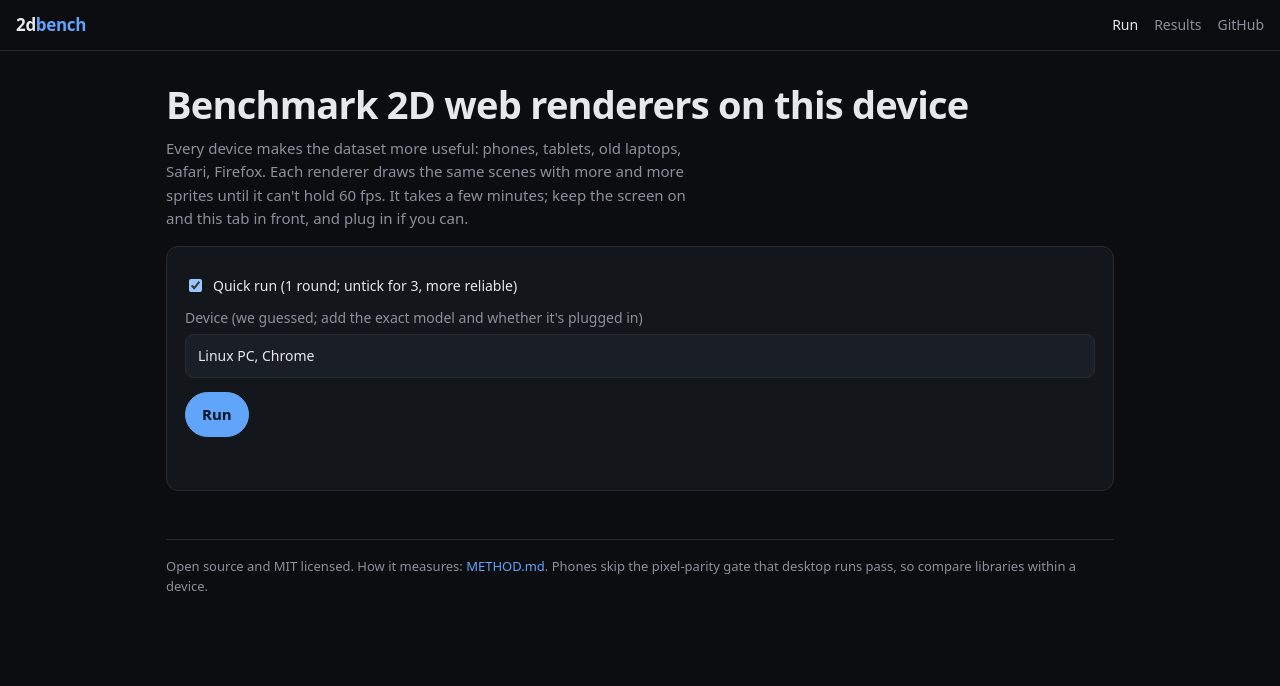
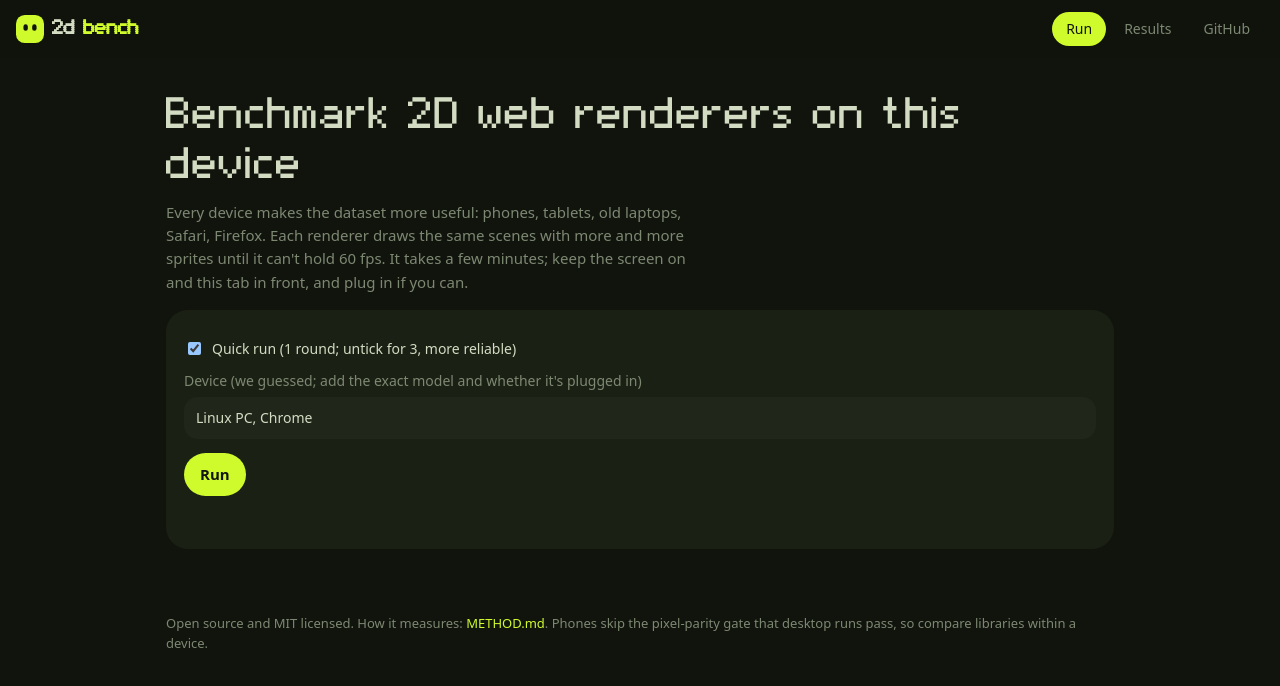
Before and after one commit to debuffjp/2dbench, a website built with Vite: page mobile.html in a window 1280 px wide. Built offline with nearby package versions, Linux system fonts and the light colour scheme.

Commit message:
Site: debuff's squish look
Ink ground, soft round panels without outlines, pill nav and buttons with a
squash on press (off with reduced motion), lime for primary only, coloured
section dots, debuff sans headings and buff in the header. Chart panels match
on the site; README charts keep their own background.

```diff
--- a/src/site.css
+++ b/src/site.css
@@ -1,17 +1,20 @@
-/* 2dbench pages (mobile.html, results.html). Neutral on purpose: no contestant's brand colours. */
+/* 2dbench pages (mobile.html, results.html), in debuff's "squish" look: flat ink ground, soft round panels with
+   no outlines, pill buttons, lime only for primary/on, coloured dots for sections, debuff sans for headings. */
 :root {
   color-scheme: dark;
-  --bg: #0b0d10;
-  --panel: #13161b;
-  --panel-2: #1a1e25;
-  --line: #262a33;
-  --fg: #e6e8ec;
-  --dim: #8b909a;
-  --accent: #60a5fa;
-  --accent-ink: #06121f;
-  --good: #4ade80;
-  --radius: 12px;
+  --bg: #11140d;
+  --panel: #1b2014;
+  --panel-2: #20261a;
+  --panel-3: #2a3320;
+  --line: #11140d;
+  --fg: #d3dcc2;
+  --dim: #7d8872;
+  --accent: #cffb2d;
+  --accent-ink: #11140d;
+  --good: #cffb2d;
+  --radius: 22px;
 }
+@font-face { font-family: "debuff sans"; src: url("/debuff-sans.ttf") format("truetype"); font-display: swap; }
 * { box-sizing: border-box; }
 body {
   margin: 0;
@@ -86,3 +89,30 @@ td.num { font-variant-numeric: tabular-nums; }
 
 footer { color: var(--dim); font-size: 13px; border-top: 1px solid var(--line); margin-top: 48px; padding-top: 16px; }
 td:first-child, th:first-child { min-width: 150px; }
+
+/* ---- squish ---- */
+.top { border: 0; background: color-mix(in srgb, var(--bg) 93%, transparent); }
+.brand { font-family: "debuff sans", ui-sans-serif; font-size: 20px; display: flex; align-items: center; gap: 8px; }
+.brand::before { content: ""; width: 28px; height: 28px; background: url("/buff.svg") center / contain no-repeat; }
+.top nav { gap: 4px; }
+.top nav a { padding: 6px 14px; border-radius: 999px; }
+.top nav a[aria-current="page"] { background: var(--accent); color: var(--accent-ink); }
+.hero h1, h2, h3 { font-family: "debuff sans", ui-sans-serif; letter-spacing: 0; font-weight: 400; }
+.hero h1 { font-size: clamp(28px, 5vw, 44px); }
+h2::before { content: ""; display: inline-block; width: 12px; height: 12px; border-radius: 50%; background: #38bdf8; margin-right: 10px; vertical-align: 2px; }
+h3::before { content: ""; display: inline-block; width: 9px; height: 9px; border-radius: 50%; background: #a78bfa; margin-right: 8px; vertical-align: 2px; }
+.card { border: 0; }
+.card.callout { background: var(--panel-2); position: relative; padding-left: 40px; }
+.card.callout::before { content: ""; position: absolute; left: 18px; top: 24px; width: 10px; height: 10px; border-radius: 50%; background: #f472b6; }
+button { border: 0; background: var(--panel-3); transition: transform 0.14s cubic-bezier(0.3, 1.6, 0.5, 1); }
+button:active:not(:disabled) { transform: scale(1.08, 0.86); }
+input[type="text"] { border: 0; border-radius: 14px; }
+.progress { height: 10px; }
+.progress div { border-radius: 999px; }
+table { border-radius: 18px; overflow: hidden; background: var(--panel); }
+th, td { border-bottom: 2px solid var(--bg); }
+.chart svg { border-radius: var(--radius); }
+.chart svg > rect:first-of-type { fill: var(--panel); }
+#stage { border: 0; border-radius: 14px; }
+footer { border: 0; }
+@media (prefers-reduced-motion: reduce) { button { transition: none; } button:active:not(:disabled) { transform: none; } }
```
Also changed, not shown: public/buff.svg (added), public/debuff-sans.ttf (added).
